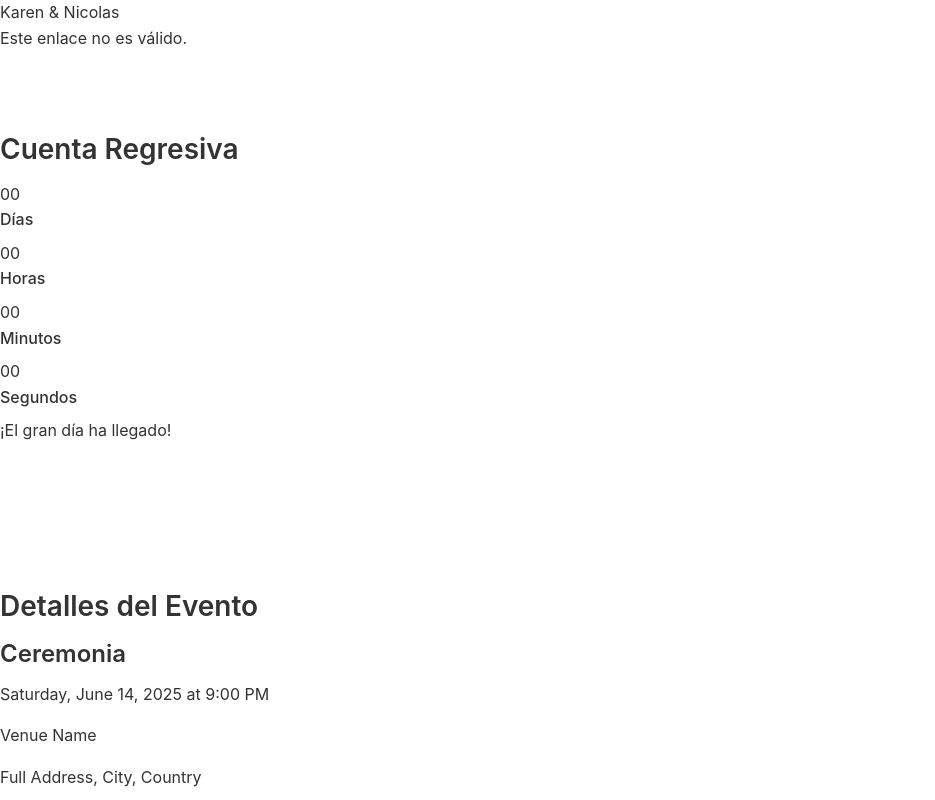
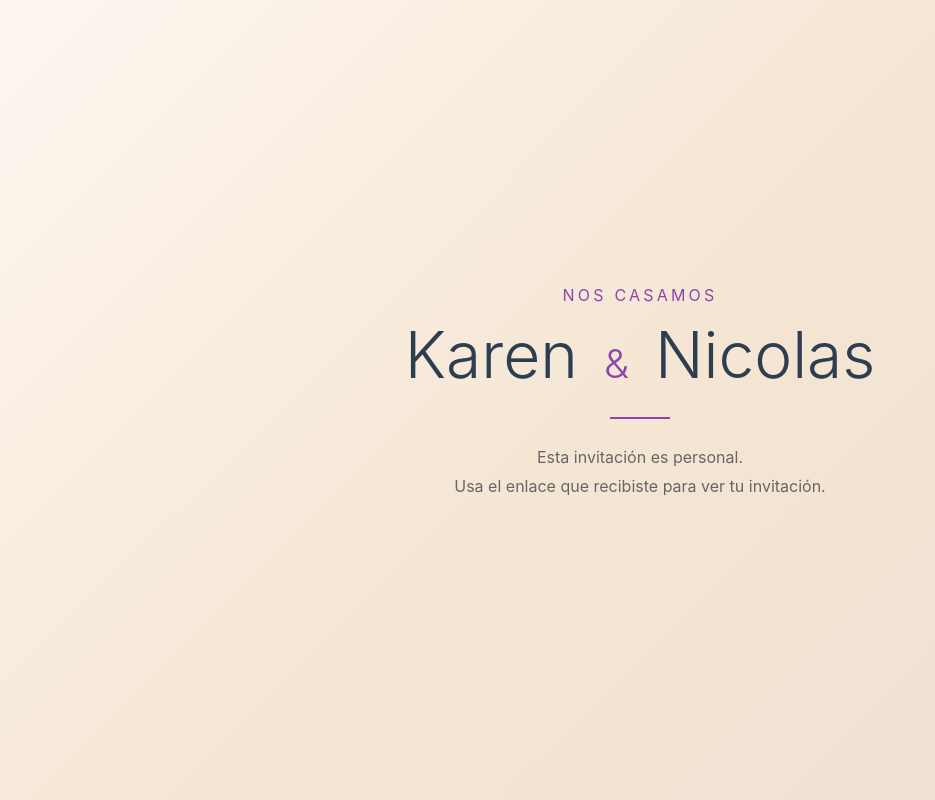
Before and after one commit to abcnick/nicolasykaren, a website: page index.html in a window 1280 px wide. Shown: the top 800 px of the page, without its empty margins (0-935 px from the left). Drawn offline with Linux system fonts and the light colour scheme; files whose address does not match are found by name.

Commit message:
feat: add elegant landing page when no guest parameter

```diff
--- a/css/main.css
+++ b/css/main.css
@@ -513,3 +513,132 @@ textarea:focus-visible {
     display: none;
   }
 }
+
+/* ============================================================
+   22. LANDING PAGE (no guest parameter)
+   ============================================================ */
+#landing-page {
+  display: flex;
+  align-items: center;
+  justify-content: center;
+  min-height: 100vh;
+  background: linear-gradient(135deg, #f8f4f0 0%, #ede7e0 50%, #f5efe8 100%);
+  text-align: center;
+  padding: 2rem;
+}
+
+.landing-content {
+  max-width: 500px;
+}
+
+.landing-pretext {
+  font-size: 1rem;
+  text-transform: uppercase;
+  letter-spacing: 0.3em;
+  color: #8E44AD;
+  margin-bottom: 0.5rem;
+}
+
+.landing-names {
+  font-size: 3rem;
+  font-weight: 300;
+  color: #2C3E50;
+  margin: 0.5rem 0;
+  line-height: 1.2;
+}
+
+.landing-amp {
+  display: block;
+  font-size: 1.5rem;
+  color: #8E44AD;
+  margin: 0.25rem 0;
+}
+
+.landing-divider {
+  width: 60px;
+  height: 2px;
+  background: #8E44AD;
+  margin: 1.5rem auto;
+}
+
+.landing-message {
+  font-size: 1rem;
+  color: #666;
+  line-height: 1.8;
+}
+
+@media (min-width: 768px) {
+  .landing-names {
+    font-size: 4rem;
+  }
+  .landing-amp {
+    display: inline;
+    font-size: 2.5rem;
+    margin: 0 0.3rem;
+  }
+}
+
+/* ============================================================
+   22. LANDING PAGE (no guest parameter)
+   ============================================================ */
+#landing-page {
+  display: none;
+  flex-direction: column;
+  align-items: center;
+  justify-content: center;
+  min-height: 100vh;
+  text-align: center;
+  padding: 2rem;
+  background: linear-gradient(135deg, #fdf6f0 0%, #f5e6d3 50%, #ede0d4 100%);
+}
+
+.landing-content {
+  max-width: 500px;
+}
+
+.landing-pretext {
+  font-size: 1rem;
+  text-transform: uppercase;
+  letter-spacing: 0.2em;
+  color: #8E44AD;
+  margin-bottom: 0.5rem;
+}
+
+.landing-names {
+  font-size: 3rem;
+  font-weight: 300;
+  color: #2C3E50;
+  margin: 0.5rem 0;
+  line-height: 1.2;
+}
+
+.landing-amp {
+  display: block;
+  font-size: 1.5rem;
+  color: #8E44AD;
+  margin: 0.25rem 0;
+}
+
+.landing-divider {
+  width: 60px;
+  height: 2px;
+  background: #8E44AD;
+  margin: 1.5rem auto;
+}
+
+.landing-message {
+  font-size: 1rem;
+  color: #666;
+  line-height: 1.8;
+}
+
+@media (min-width: 768px) {
+  .landing-names {
+    font-size: 4rem;
+  }
+  .landing-amp {
+    display: inline;
+    font-size: 2.5rem;
+    margin: 0 0.5rem;
+  }
+}
--- a/index.html
+++ b/index.html
@@ -13,6 +13,16 @@
     <header>
         <div id="logo-container"></div>
     </header>
+
+    <!-- Landing Page (shown when no guest parameter) -->
+    <div id="landing-page" style="display:none;">
+        <div class="landing-content">
+            <p class="landing-pretext">Nos casamos</p>
+            <h1 class="landing-names">Karen <span class="landing-amp">&</span> Nicolas</h1>
+            <div class="landing-divider"></div>
+            <p class="landing-message">Esta invitación es personal.<br>Usa el enlace que recibiste para ver tu invitación.</p>
+        </div>
+    </div>
 
     <!-- Envelope Animation -->
     <div class="envelope-wrapper" style="display:none;">
--- a/js/guest.js
+++ b/js/guest.js
@@ -171,6 +171,32 @@
   }
 
   /**
+   * Show a beautiful landing page when no guest parameter is provided.
+   * Hides all invitation content and shows a simple elegant welcome screen.
+   */
+  function showLandingPage() {
+    // Hide envelope, error page, and all content sections
+    var envelopeWrapper = document.querySelector('.envelope-wrapper');
+    var errorPage = document.getElementById('error-page');
+    var header = document.querySelector('header');
+    var sections = document.querySelectorAll('#countdown-section, #event-details-section, #photos-section, #messages-section, #dresscode-section, #gift-section, #rsvp-section');
+
+    if (envelopeWrapper) envelopeWrapper.style.display = 'none';
+    if (errorPage) errorPage.style.display = 'none';
+    if (header) header.style.display = 'none';
+
+    sections.forEach(function (section) {
+      section.style.display = 'none';
+    });
+
+    // Show the landing page
+    var landingPage = document.getElementById('landing-page');
+    if (landingPage) {
+      landingPage.style.display = 'flex';
+    }
+  }
+
+  /**
    * Initialize the guest page.
    * Parses URL parameters and sets up the page flow.
    */
@@ -178,9 +204,9 @@
     var params = new URLSearchParams(window.location.search);
     var guestId = params.get('guest');
 
-    // If guest parameter is missing or empty → show error immediately
+    // If guest parameter is missing or empty → show landing page
     if (!guestId || guestId.trim() === '') {
-      showErrorPage(ERROR_INVALID_LINK);
+      showLandingPage();
       return;
     }
 
```
